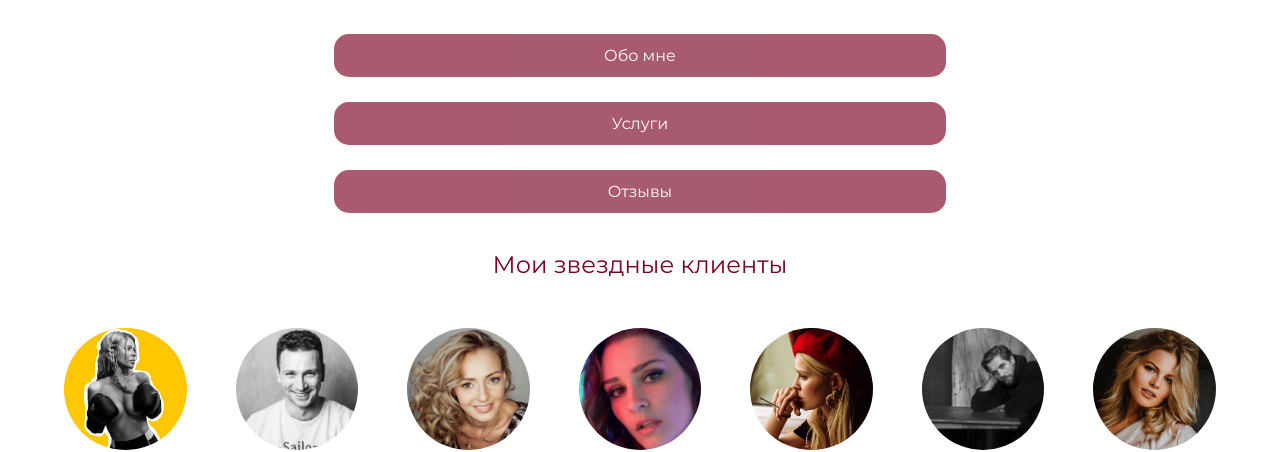
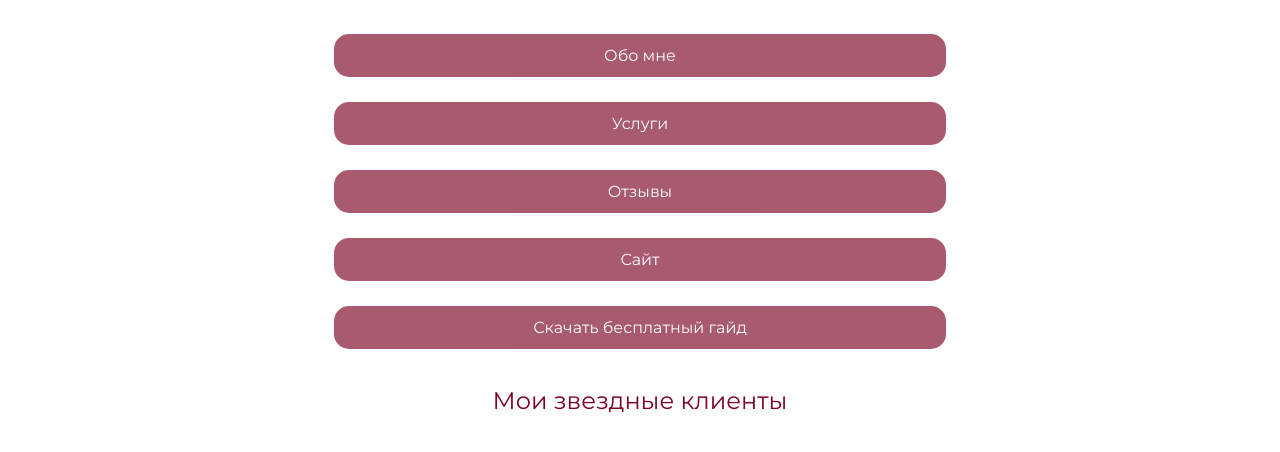
Before and after one commit to svsdva/Sasha-thetastylist, a plain HTML site: page index.html in a window 1280 px wide. Shown: the part 381-833 px from the top of the page. Drawn offline with Linux system fonts and the light colour scheme.

Commit message:
Add files via upload

```diff
--- a/index.html
+++ b/index.html
@@ -6,6 +6,7 @@
     <title>Александра Назарова</title>
     <link rel="stylesheet" href="assets/css/style.css" type="text/css">
     <link href="https://fonts.googleapis.com/css?family=Montserrat&display=swap" rel="stylesheet">
+    <link rel="shortcut icon" href="assets/images/icon.ico" type="image/x-icon">
     <script src="assets/js/action.js" defer></script>
 </head>
 
@@ -62,6 +63,8 @@
         <img class="answer" src="assets/images/answer2.png" alt="">
         <img class="answer" src="assets/images/answer3.png" alt="">
     </div>
+    <a class="row" href="http://sasha-thetastylist.ru/">Сайт</a>
+    <a class="row" href="assets/2020.pdf">Скачать бесплатный гайд</a>
     <div id="sep3">Мои звездные клиенты</div>
     <div id="clients">
         <img class="client" onclick="return location.href = 'https://instagram.com/alishkashpak'" src="assets/images/alishkashpak.jpg" alt="">
```
